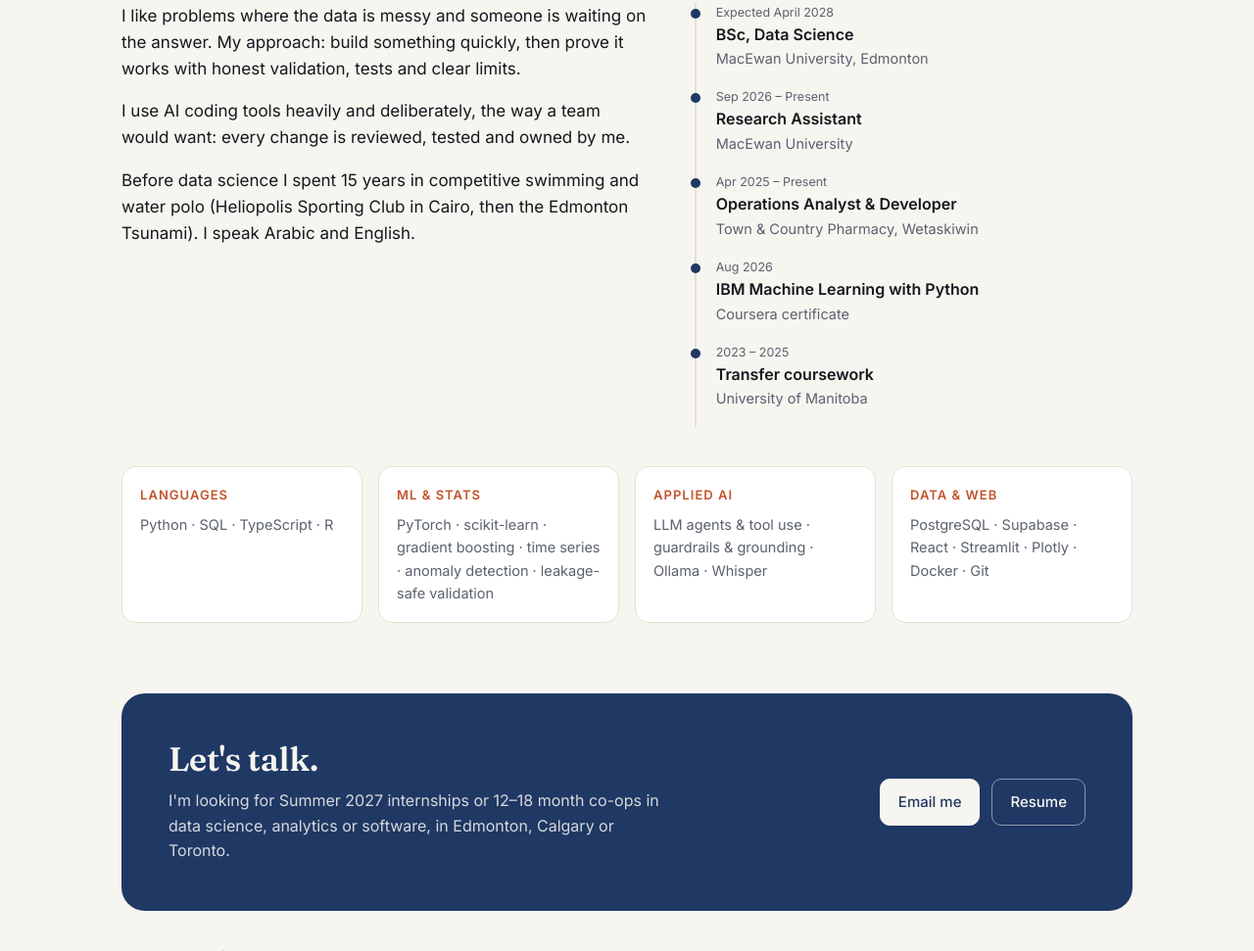
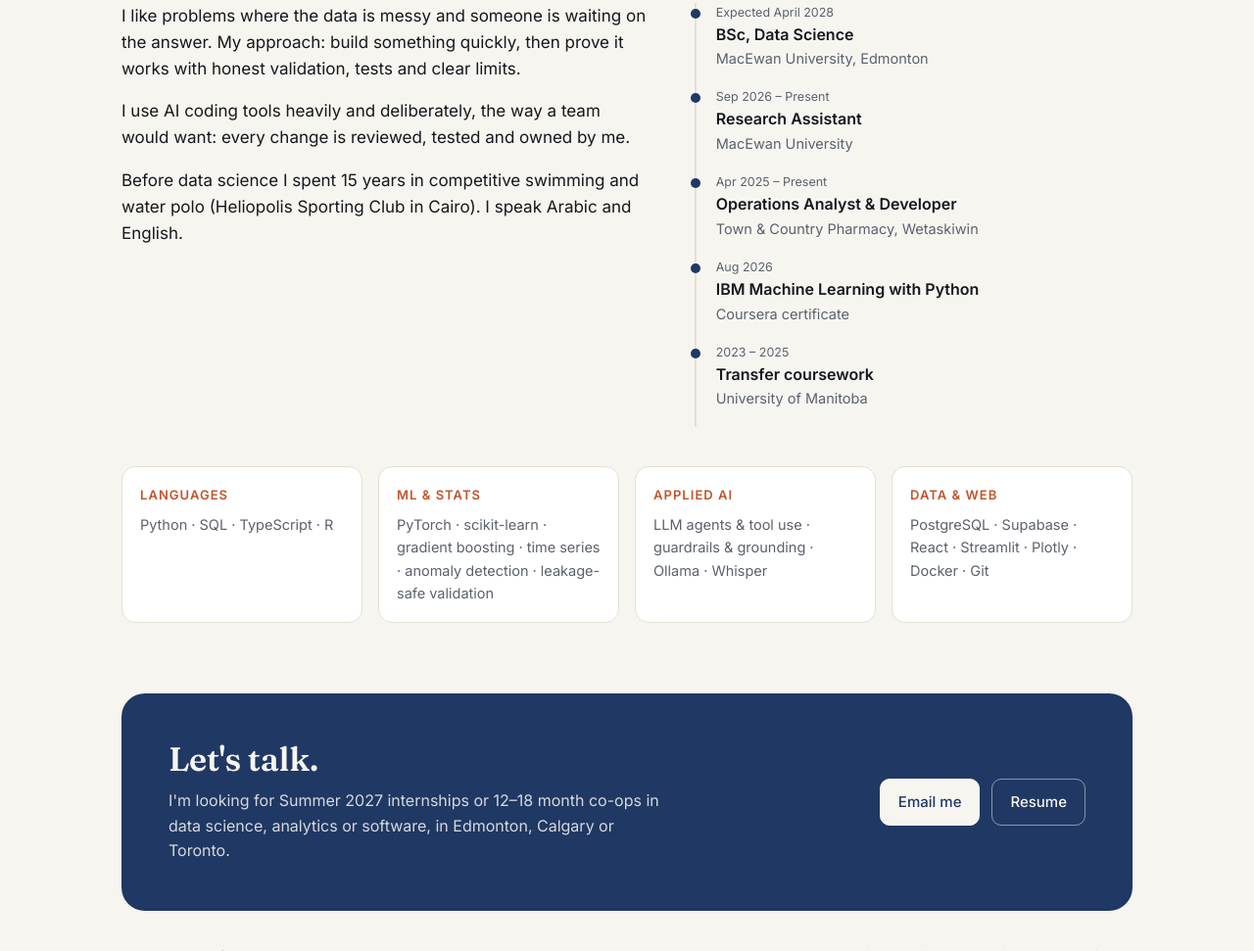
Before and after one commit to YoussefMoein/youssefmoein.github.io, a plain HTML site: page index.html in a window 1280 px wide. Shown: the part 4160-5131 px from the top of the page at 98% size. Drawn offline with Linux system fonts and the light colour scheme.

Commit message:
Correct sports history: Heliopolis Sporting Club only
Co-Authored-By: Claude Opus 5.5 <noreply@anthropic.com>

```diff
--- a/index.html
+++ b/index.html
@@ -362,7 +362,7 @@ footer{padding:36px 0 48px;color:var(--muted);font-size:13.5px;display:flex;just
       <div>
         <p>I like problems where the data is messy and someone is waiting on the answer. My approach: build something quickly, then prove it works with honest validation, tests and clear limits.</p>
         <p>I use AI coding tools heavily and deliberately, the way a team would want: every change is reviewed, tested and owned by me.</p>
-        <p>Before data science I spent 15 years in competitive swimming and water polo (Heliopolis Sporting Club in Cairo, then the Edmonton Tsunami). I speak Arabic and English.</p>
+        <p>Before data science I spent 15 years in competitive swimming and water polo (Heliopolis Sporting Club in Cairo). I speak Arabic and English.</p>
       </div>
       <ul class="timeline">
         <li><div class="when">Expected April 2028</div><div class="what">BSc, Data Science</div><div class="where">MacEwan University, Edmonton</div></li>
```
Also changed, not shown: 1 other file.
